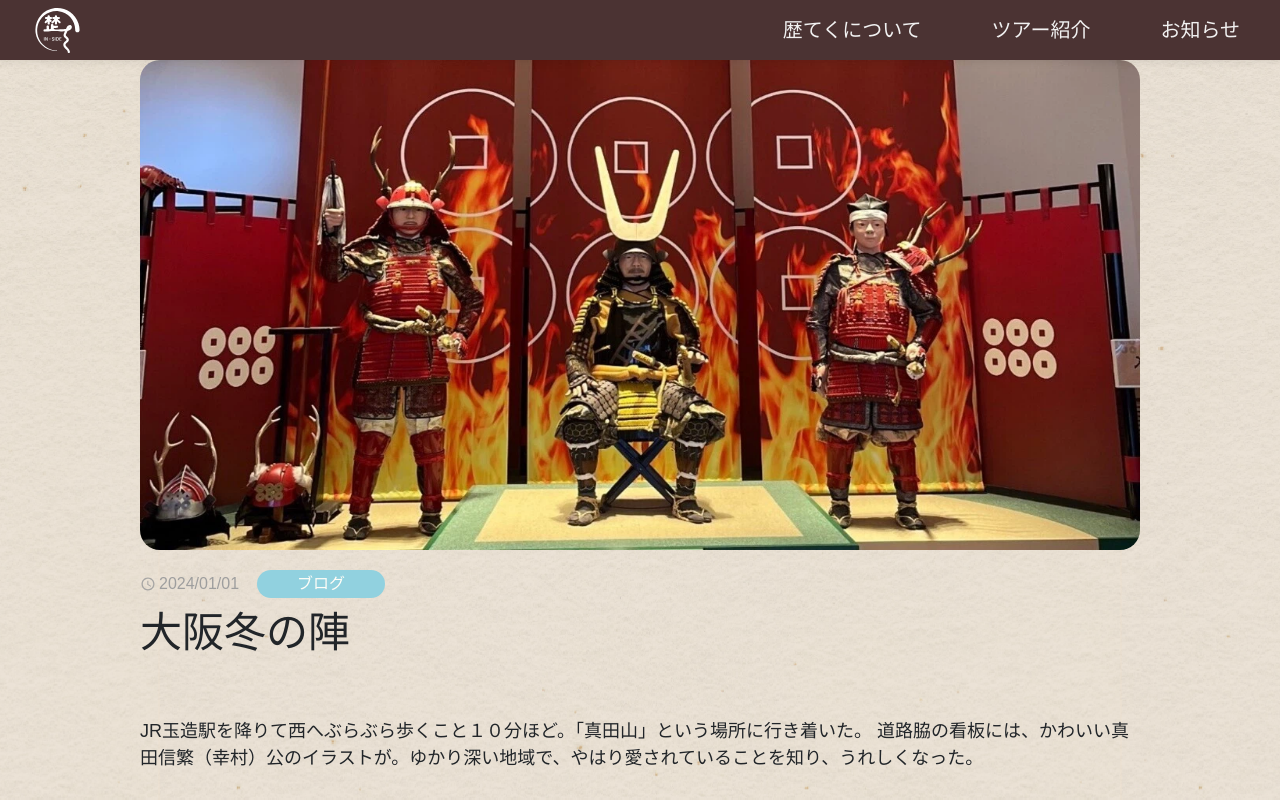
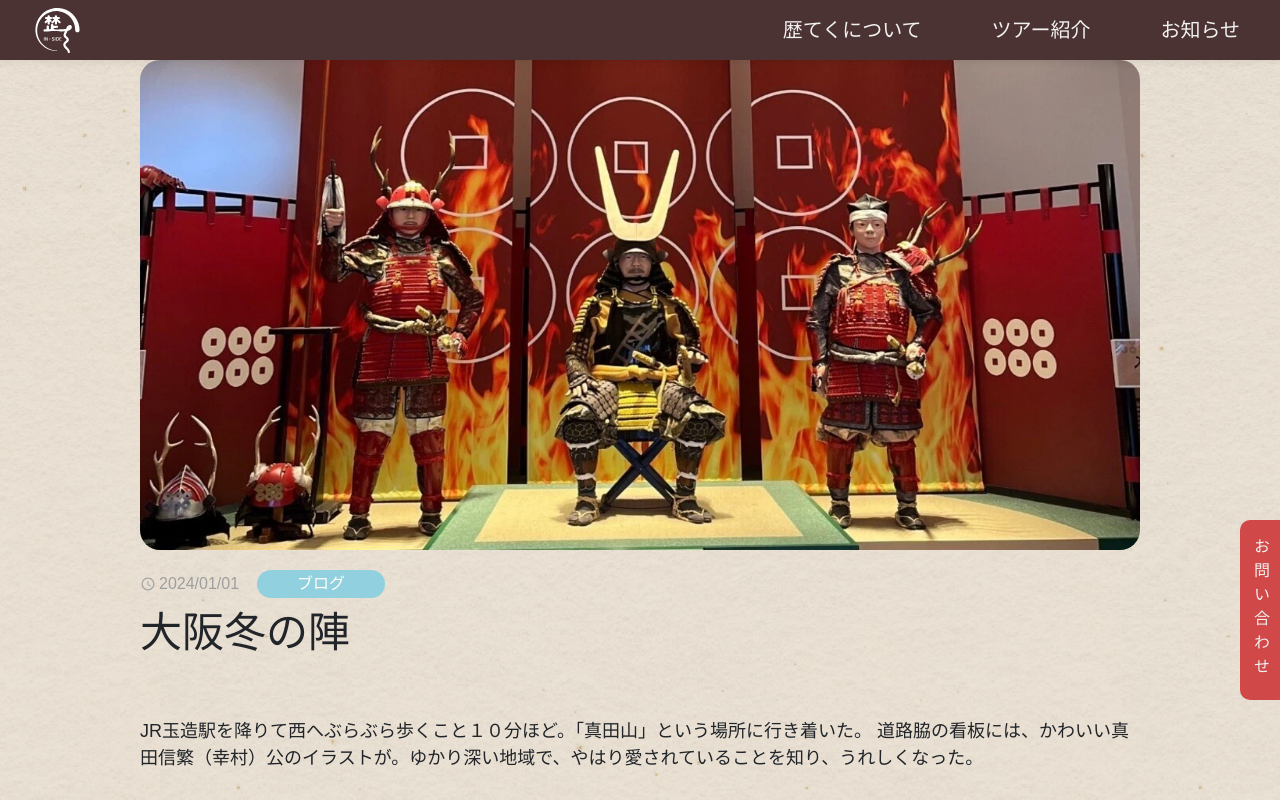
Before and after one commit to huynhnguyen1906/Reki-Teku, a Next.js app: page /news in a window 1280 px wide. Shown: the top 800 px of the page. Built offline with nearby package versions, Linux system fonts and the light colour scheme; a web font is replaced by a local one.

Commit message:
refactor: Remove ContactBox component from Home page and add it to MainLayout

```diff
--- a/src/app/page.tsx
+++ b/src/app/page.tsx
@@ -6,7 +6,6 @@ import { MdArrowRightAlt } from 'react-icons/md';
 import Link from 'next/link';
 import ToursSlider from '@/components/Index/ToursSlider';
 import NewsContainer from '@/components/News/NewsContainer';
-import ContactBox from '@/components/Index/ContactBox';
 
 export default function Home() {
     return (
@@ -15,7 +14,6 @@ export default function Home() {
                 <VisualContent />
             </div>
             <div className={Style.MainContent}>
-                <ContactBox />
                 <div className={Style.About}>
                     <div className={Style.TextContainer}>
                         <div className={Style.CloudLeft}></div>
--- a/src/components/MainLayout.tsx
+++ b/src/components/MainLayout.tsx
@@ -1,11 +1,16 @@
 import React from 'react';
 import Header from './Header/Header';
 import Footer from './Footer/Footer';
+import ContactBox from '@/components/Index/ContactBox';
+
 export default function MainLayout({ children }: { children: React.ReactNode }) {
     return (
         <>
             <Header />
-            <main>{children}</main>
+            <main>
+                <ContactBox />
+                {children}
+            </main>
             <Footer />
         </>
     );
--- a/styles/GlobalStyles.scss
+++ b/styles/GlobalStyles.scss
@@ -65,4 +65,5 @@ body {
 }
 main {
     margin-top: 60px;
+    position: relative;
 }
```
